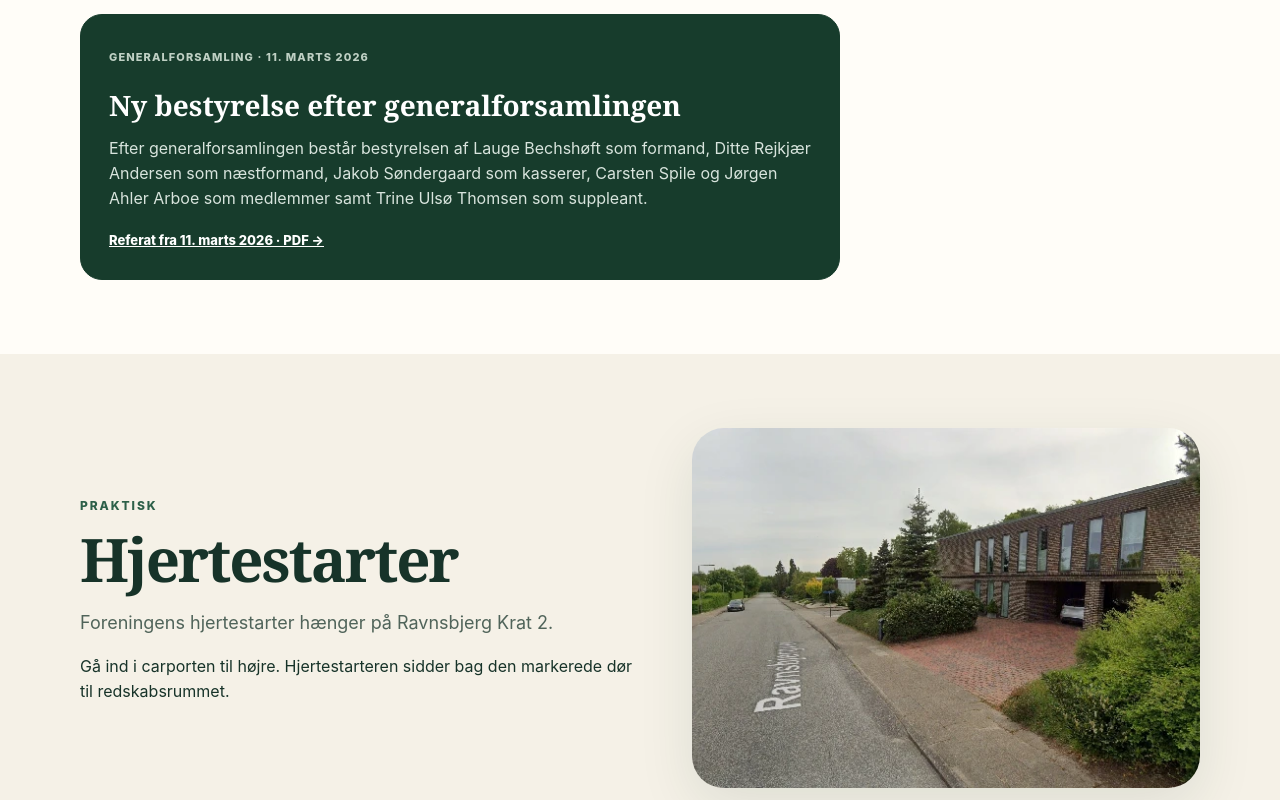
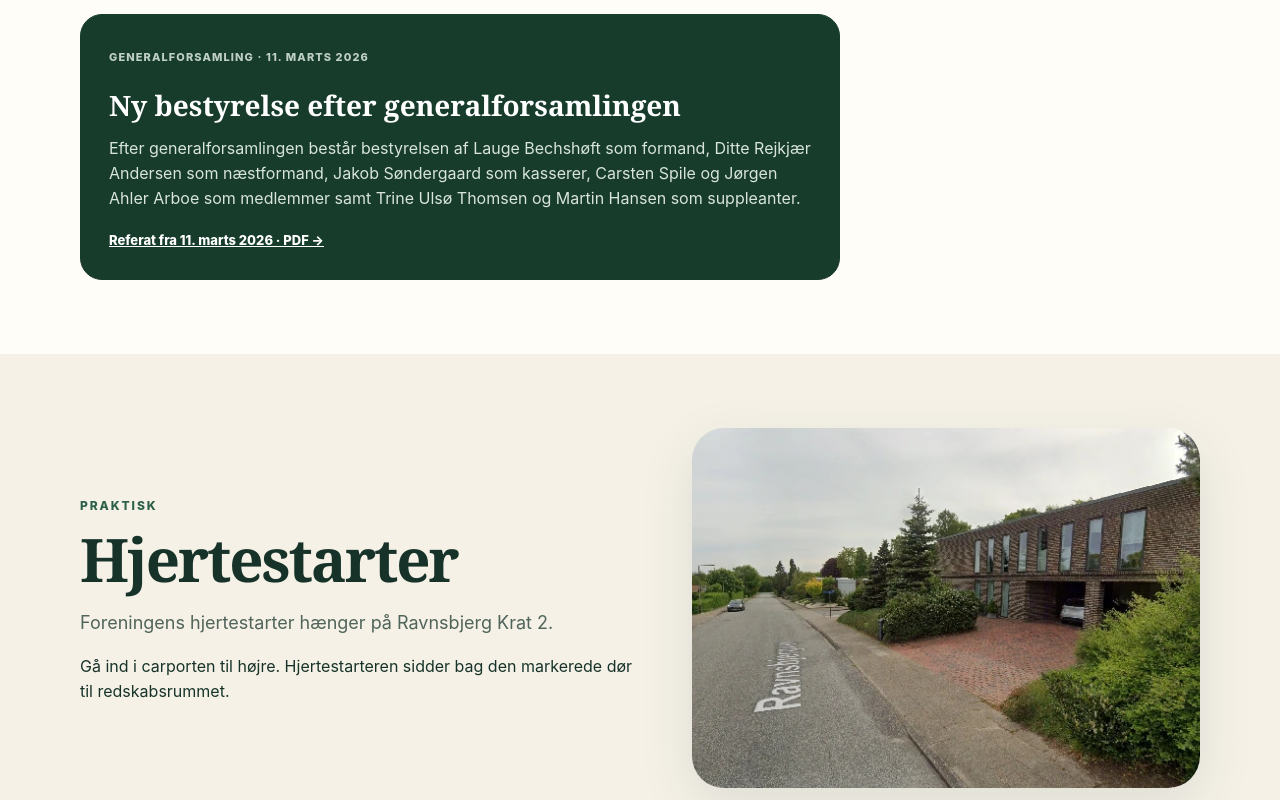
Before and after one commit to laugebex/Ravnsbjerg-info, a Next.js app: page / in a window 1280 px wide. Shown: the part 920-1720 px from the top of the page. Built offline with nearby package versions, Linux system fonts and the light colour scheme.

Commit message:
Tilføj Martin Hansen som suppleant

```diff
--- a/data/content.js
+++ b/data/content.js
@@ -1,5 +1,5 @@
 export const news = [
- {date:'11. marts 2026',category:'Generalforsamling',title:'Ny bestyrelse efter generalforsamlingen',body:'Efter generalforsamlingen består bestyrelsen af Lauge Bechshøft som formand, Ditte Rejkjær Andersen som næstformand, Jakob Søndergaard som kasserer, Carsten Spile og Jørgen Ahler Arboe som medlemmer samt Trine Ulsø Thomsen som suppleant.',href:'/dokumenter/referat-generalforsamling-2026.pdf',link:'Referat fra 11. marts 2026 · PDF →'}
+ {date:'11. marts 2026',category:'Generalforsamling',title:'Ny bestyrelse efter generalforsamlingen',body:'Efter generalforsamlingen består bestyrelsen af Lauge Bechshøft som formand, Ditte Rejkjær Andersen som næstformand, Jakob Søndergaard som kasserer, Carsten Spile og Jørgen Ahler Arboe som medlemmer samt Trine Ulsø Thomsen og Martin Hansen som suppleanter.',href:'/dokumenter/referat-generalforsamling-2026.pdf',link:'Referat fra 11. marts 2026 · PDF →'}
 ]
 export const board=[
  {role:'Formand',name:'Lauge Bechshøft',address:'Ravnsbjergvej 30'},
@@ -7,7 +7,8 @@ export const board=[
  {role:'Kasserer',name:'Jakob Søndergaard',address:'Ravnsbjerg Krat 7'},
  {role:'Medlem af bestyrelsen',name:'Carsten Spile',address:'Ravnsbjerg Mark 13'},
  {role:'Medlem af bestyrelsen',name:'Jørgen Ahler Arboe',address:'Ravnsbjergvej 28'},
- {role:'Suppleant',name:'Trine Ulsø Thomsen',address:'Ravnsbjerg Toft 8'}
+ {role:'Suppleant',name:'Trine Ulsø Thomsen',address:'Ravnsbjerg Toft 8'},
+ {role:'Suppleant',name:'Martin Hansen',address:'Ravnsbjerg Hegn 4'}
 ]
 export const documents=[
  {title:'Vedtægter',meta:'Gældende vedtægter, senest ændret 22. april 2022',href:'/vedtaegter'},
```
